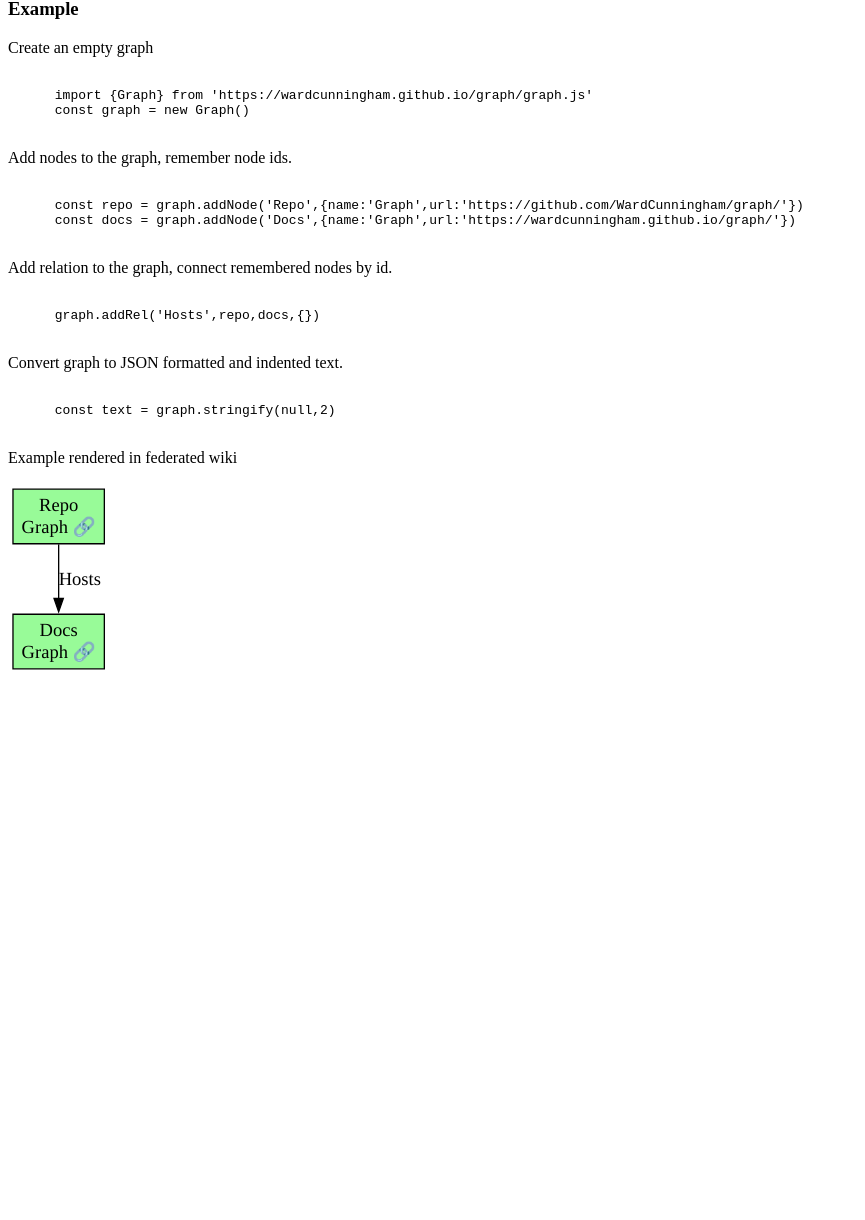
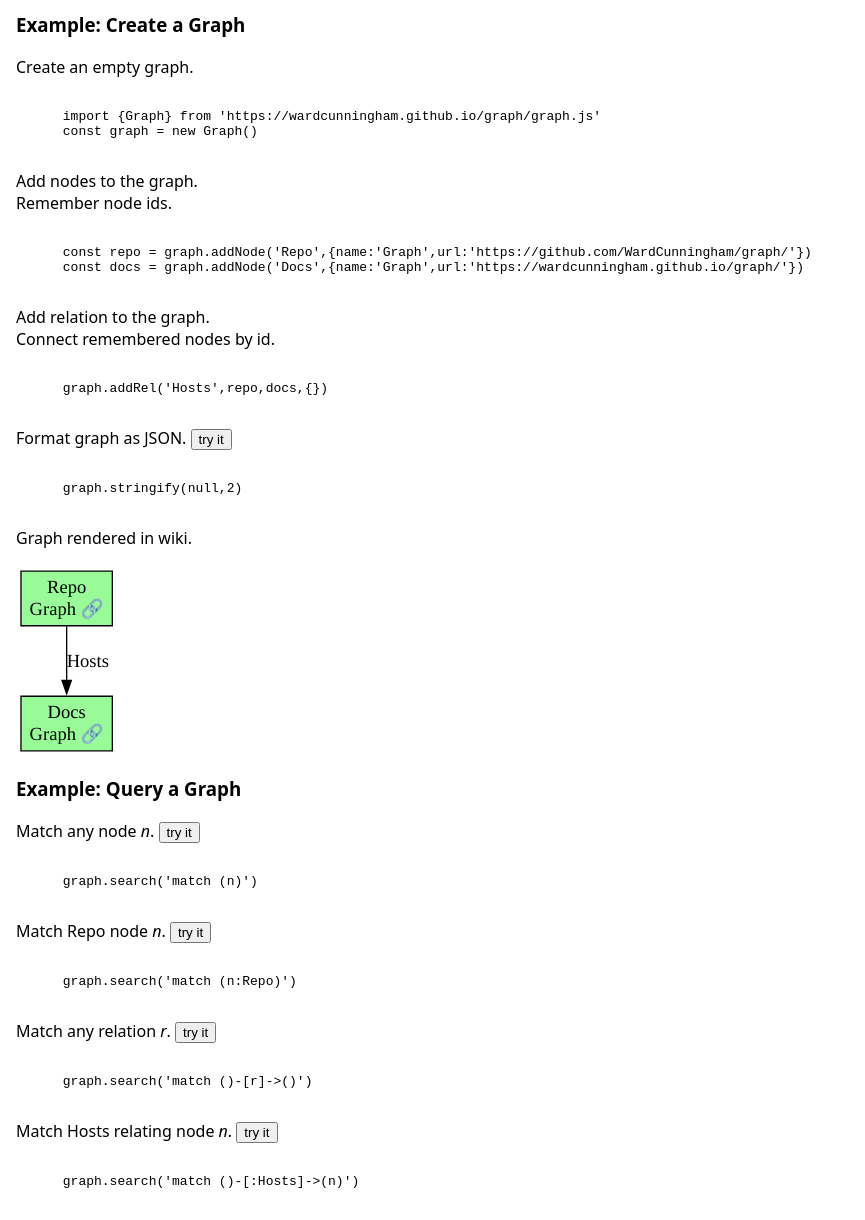
Before and after one commit to WardCunningham/graph, a plain HTML site: page docs/index.html in a window 1280 px wide. Shown: the part 68-1288 px from the top of the page, without its empty margins (0-865 px from the left). Before the commit the page ends 800 px from the top, so only its background shows below. Drawn offline with Linux system fonts and the light colour scheme.

Commit message:
add tryit feature

```diff
--- a/docs/index.html
+++ b/docs/index.html
@@ -2,36 +2,41 @@
   <head>
   </head>
   <body>
-    <h1>Lightweight Property Graph as Javascript Module</h1>
-    <h3>Example</h3>
-    <p>Create an empty graph</p>
-    <pre><code>
+    <style>
+      body {font-family: system-ui; padding: 8px;}
+      pre {white-space: pre-wrap;}
+    </style>
+
+    <h1>Property Graphs as Javascript Module</h1>
+
+    <h3>Example: Create a Graph</h3>
+
+    <p>Create an empty graph.</p>
+    <pre><code class='prefix'>
       import {Graph} from 'https://wardcunningham.github.io/graph/graph.js'
       const graph = new Graph()
     </code></pre>
-    <p>Add nodes to the graph, remember node ids.</p>
-    <pre><code>
+
+    <p>Add nodes to the graph.<br>Remember node ids.</p>
+    <pre><code class='prefix'>
       const repo = graph.addNode('Repo',{name:'Graph',url:'https://github.com/WardCunningham/graph/'})
       const docs = graph.addNode('Docs',{name:'Graph',url:'https://wardcunningham.github.io/graph/'})
     </code></pre>
-    <p>Add relation to the graph, connect remembered nodes by id.</p>
-    <pre><code>
+
+    <p>Add relation to the graph.<br>Connect remembered nodes by id.</p>
+    <pre><code class='prefix'>
       graph.addRel('Hosts',repo,docs,{})
     </code></pre>
-    <p>Convert graph to JSON formatted and indented text.</p>
+
+    <p>Format graph as JSON. <button>try it</button></p>
     <pre><code>
-      const text = graph.stringify(null,2)
+      graph.stringify(null,2)
     </code></pre>
-    <p>Example rendered in federated wiki</p>
-<!--?xml version="1.0" encoding="UTF-8" standalone="no"?-->
 
-<!-- Generated by graphviz version 7.0.0 (20221104.0849)
- -->
-<!-- Pages: 1 -->
+    <p>Graph rendered in wiki.</p>
     <svg width="76pt" height="144pt" viewBox="0.00 0.00 76.49 144.00" xmlns="http://www.w3.org/2000/svg" xmlns:xlink="http://www.w3.org/1999/xlink">
     <g id="graph0" class="graph" transform="scale(1 1) rotate(0) translate(4 140)">
     <polygon fill="white" stroke="none" points="-4,4 -4,-140 72.49,-140 72.49,4 -4,4"></polygon>
-<!-- 0 -->
     <g id="node1" class="node">
     <title>0</title>
     <g id="a_node1"><a xlink:href="https://github.com/WardCunningham/graph/" xlink:title="name: Graph
@@ -42,7 +47,6 @@ url: https://github.com/WardCunningham/graph/" target="_blank">
     </a>
     </g>
     </g>
-<!-- 1 -->
     <g id="node2" class="node">
     <title>1</title>
     <g id="a_node2"><a xlink:href="https://wardcunningham.github.io/graph/" xlink:title="name: Graph
@@ -53,7 +57,6 @@ url: https://wardcunningham.github.io/graph/" target="_blank">
     </a>
     </g>
     </g>
-<!-- 0&#45;&gt;1 -->
     <g id="edge1" class="edge">
     <title>0-&gt;1</title>
     <path fill="none" stroke="black" d="M34.24,-94.15C34.24,-82.16 34.24,-66.67 34.24,-53.1"></path>
@@ -65,5 +68,54 @@ url: https://wardcunningham.github.io/graph/" target="_blank">
     </g>
     </g>
     </svg>
+
+    <h3>Example: Query a Graph</h3>
+
+    <p>Match any node <i>n</i>. <button>try it</button></p>
+    <pre><code>
+      graph.search('match (n)')
+    </code></pre>
+
+    <p>Match Repo node <i>n</i>. <button>try it</button></p>
+    <pre><code>
+      graph.search('match (n:Repo)')
+    </code></pre>
+
+    <p>Match any relation <i>r</i>. <button>try it</button></p>
+    <pre><code>
+      graph.search('match ()-[r]->()')
+    </code></pre>
+
+    <p>Match Hosts relating node <i>n</i>. <button>try it</button></p>
+    <pre><code>
+      graph.search('match ()-[:Hosts]->(n)')
+    </code></pre>
+
+  <script type=module>
+
+    document.querySelectorAll('button')
+      .forEach(b => b.addEventListener('click', tryit))
+
+    async function tryit (event) {
+      const prefix = [...document.querySelectorAll('.prefix')]
+        .map(elem => elem.innerText.trim())
+        .join("\n")
+      const example = event.target.parentElement.nextElementSibling
+      const wrap = `
+        ${prefix}
+        export async function doit() {
+        return ${example.innerText.trim()}
+      }`
+      const module = await import(`data:text/javascript;base64,${btoa(wrap)}`)
+      const result = await module.doit()
+      const format = typeof result == 'string' ? result : JSON.stringify(result,null,2)
+      const pre = document.createElement('pre')
+      pre.style.color = 'green'
+      pre.innerText = format
+      example.after(pre)
+    }
+
+  </script>
+
   </body>
 </html>
```
Lines whose indentation alone changed are shown as unchanged.
